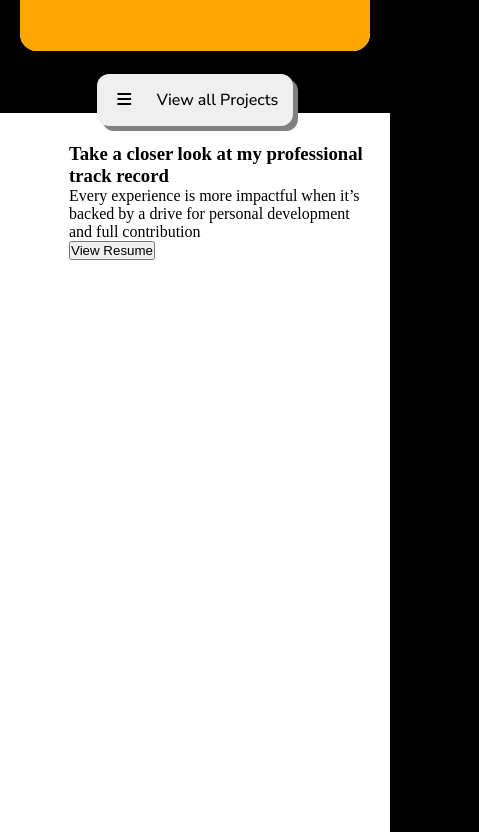
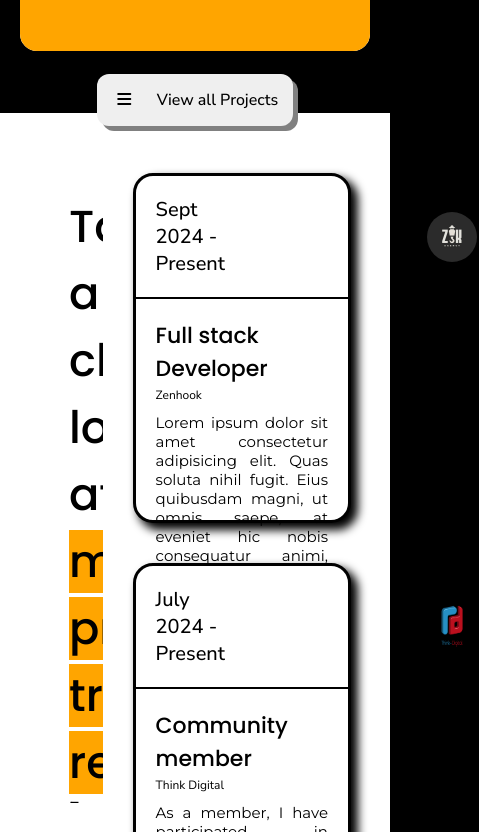
Before and after one commit to Adesh-111/Adesh.dev, a React (Vite) app: page / in a window 390 px wide. Shown: the part 6592-7424 px from the top of the page, 479 px wide, since content can reach past the window. Built offline with nearby package versions, Linux system fonts and the light colour scheme.

Commit message:
Completion of Experience section without responsiveness

```diff
--- a/src/components/Experiences/Experience.css
+++ b/src/components/Experiences/Experience.css
@@ -4,6 +4,7 @@
   margin: 0 auto;
   background-color: white;
   margin-top: 300px;
+  padding-top: 50px;
 }
 
 .Experiences-container {
@@ -17,7 +18,7 @@
   border: 3px solid black;
   border-radius: 20px;
   width: 100%;
-  height: 300px;
+  height: 350px;
   box-sizing: border-box;
 }
 
@@ -25,16 +26,15 @@
   display: inline-flex;
   gap: 20px;
   flex-direction: column;
-  max-height: 900px;
-  overflow-y: scroll;
+  width: 70%;
   padding-right: 10px;
 }
 
-.Experience-cards::-webkit-scrollbar {
+.Experience-description::-webkit-scrollbar {
   width: 0px;
 }
 
-.Experience-cards::-webkit-scrollbar-thumb {
+.Experience-description::-webkit-scrollbar-thumb {
   width: 0;
 }
 
@@ -49,9 +49,12 @@
   justify-content: space-between;
 }
 
-.top img {
+.top .ex-image {
   width: 50px;
+  height: 50px;
   border-radius: 50%;
+  border: 2px solid black;
+  box-shadow: 1px 1px 0px 0px black;
   /* margin-left: 600px; */
 }
 
@@ -59,6 +62,8 @@
   margin: 20px;
   padding: auto;
   position: sticky;
+  max-height: 600px;
+  overflow-y: scroll;
 }
 
 .Experience-description {
@@ -67,7 +72,8 @@
   background-color: white;
   z-index: 100;
   padding: 10px;
-  flex: 0 0 300px;
+  display: block;
+  width: 500px;
 }
 
 
@@ -101,3 +107,71 @@
 .bottom p{
     font-family: "";
 }
+
+.bottom .ex-desc{
+    font-family: "Montserrat";
+    font-size: 15px;
+    font-weight: 400;
+    text-align: justify;
+    margin-top: 10px;
+    margin-bottom: 10px;
+}
+
+.bottom button{
+    background-color: black;
+    padding: 8px;
+    margin-top: 10px;
+    border-radius: 10px;
+    color: white;
+    border: none;
+    font-family: "Nunito sans";
+    margin-left: 0;
+
+}
+
+.Experience-description h3{
+ font-family: "Poppins";
+ font-weight: 500;
+ font-size: 2.8rem;
+}
+
+.Experience-description p{
+    font-family: "Outfit";
+    font-size: 1.1rem;
+    font-weight: 400;
+}
+
+.Experience-description button{
+    border: none;
+    background-color: black;
+    border-radius: 8px;
+    padding: 10px;
+    color: white;
+    font-family: "Nunito sans";
+    margin-top: 20px;
+
+    transition: 0.5s ease;
+}
+
+.Experience-description span{
+    background-color: orange;
+
+}
+
+.Experience-description button i{
+    padding-right: 10px;
+}
+
+.Experience-description button:hover{
+    background-color: orange;
+    box-shadow: 3px 3px 0px 0px black;
+    color: black;
+}
+
+.Experience-cards .card img:hover{
+    box-shadow: 5px 5px 0px 0px black;
+}
+
+.card{
+    box-shadow: 6px 6px 10px 1px black;
+}
--- a/src/components/Experiences/Experience.jsx
+++ b/src/components/Experiences/Experience.jsx
@@ -8,7 +8,7 @@ function Experience({ details }) {
         <div className="card" key={index}>
           <div className="top">
             <h4 className="duration">{service.duration}</h4>
-            <img src={service.image} alt={service.role} />
+            <img className="ex-image" src={service.image} alt={service.role} />
           </div>
           <div className="bottom">
             <h3 className="Experience--title">{service.role}</h3>
--- a/src/components/Experiences/Experiences.jsx
+++ b/src/components/Experiences/Experiences.jsx
@@ -39,12 +39,12 @@ function Experiences() {
       <div className="Experiences">
         <div className="Experiences-container">
           <div className="Experience-description">
-            <h3>Take a closer look at my professional track record</h3>
+            <h3>Take a closer look at <span>my professional track record</span></h3>
             <p>
               Every experience is more impactful when it’s backed by a drive for
               personal development and full contribution
             </p>
-            <button>View Resume</button>
+            <button> <i class="fa-solid fa-bars"></i>View Resume</button>
           </div>
           <div className="Experience-cards">
             <Experience details={experienceData} />
```
